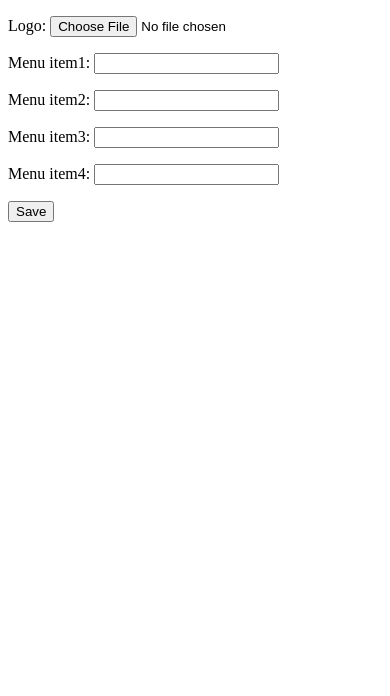
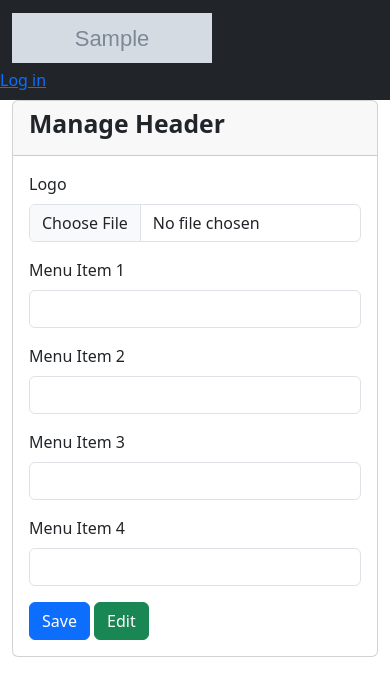
Before and after one commit to cyrusesales/jn4d-website, a Django app: page /adminpage/manage-header/ in a window 390 px wide. Shown: the top 696 px of the page. Run offline with Django 5.2, Linux system fonts and the light colour scheme; tables that the repository leaves empty hold one stand-in row (values such as "Sample post"); grey boxes marked "Sample" are stand-in pictures.

Commit message:
created edit feature and edit page

```diff
--- a/jn4dwebsite/admin_page/templates/base.html
+++ b/jn4dwebsite/admin_page/templates/admin_base.html
@@ -14,10 +14,10 @@
   </head>
   <body>
     <nav class="navbar navbar-expand-lg navbar-dark bg-dark">
-      {% for item in header_objects %}
+      {% for header in headers %}
       <div class="container">
         <a class="navbar-brand" href="#"
-          ><img src="{{ item.logo.url }}" alt=""
+          ><img src="{{ header.logo.url }}" alt="" width="200" height="50"
         /></a>
       </div>
       <nav>
--- a/jn4dwebsite/admin_page/templates/header_page.html
+++ b/jn4dwebsite/admin_page/templates/header_page.html
@@ -1,14 +1,44 @@
-<!DOCTYPE html>
-<html lang="en">
-  <head>
-    <meta charset="UTF-8" />
-    <meta name="viewport" content="width=device-width, initial-scale=1.0" />
-    <title>Manage Header</title>
-  </head>
-  <body>
-    <form method="POST" enctype="multipart/form-data">
-      {% csrf_token %} {{ form.as_p }}
-      <button type="submit">Save</button>
-    </form>
-  </body>
-</html>
+{% extends "admin_base.html" %} {% block content %}
+<section class="section">
+  <div class="container">
+    <div class="row justify-content-center">
+      <div class="col-md-8">
+        <div class="card">
+          <div class="card-header">
+            <h2 class="fw-bold">Manage Header</h2>
+          </div>
+          <div class="card-body">
+            {% for header in headers %}
+            <form action="" method="POST" enctype="multipart/form-data">
+              {% csrf_token %}
+              <div class="mb-3">
+                <label for="" class="form-label">Logo</label>
+                <input type="file" name="logo" class="form-control" />
+              </div>
+              <div class="mb-3">
+                <label for="" class="form-label">Menu Item 1</label>
+                <input type="text" name="menu_item1" class="form-control" />
+              </div>
+              <div class="mb-3">
+                <label for="" class="form-label">Menu Item 2</label>
+                <input type="text" name="menu_item2" class="form-control" />
+              </div>
+              <div class="mb-3">
+                <label for="" class="form-label">Menu Item 3</label>
+                <input type="text" name="menu_item3" class="form-control" />
+              </div>
+              <div class="mb-3">
+                <label for="" class="form-label">Menu Item 4</label>
+                <input type="text" name="menu_item4" class="form-control" />
+              </div>
+              <button type="submit" class="btn btn-primary">Save</button>
+              <a href="{% url "edit-header" header.id %}" class="btn btn-success">Edit</a>
+            </form>
+            {% endfor %}
+          </div>
+        </div>
+      </div>
+    </div>
+  </div>
+</section>
+{% endblock %}
--- a/jn4dwebsite/admin_page/urls.py
+++ b/jn4dwebsite/admin_page/urls.py
@@ -3,5 +3,6 @@ from . import views
 
 urlpatterns = [
     path('', views.adminhome, name="adminpage"),
-    path('manage-header/', views.manage_header, name="manage-header")
+    path('manage-header/', views.manage_header, name="manage-header"),
+    path('edit_header/<str:pk>', views.edit_header, name="edit-header"),
 ]
--- a/jn4dwebsite/admin_page/views.py
+++ b/jn4dwebsite/admin_page/views.py
@@ -1,9 +1,18 @@
 from django.template import loader
 from django.http import HttpResponse
-from django.shortcuts import render
-from django.shortcuts import render, redirect
+from django.shortcuts import render, redirect, get_object_or_404
 from homepage.forms import HeaderForm
 from homepage.models import Header
+from django.contrib import messages
+import os
+
+
+def adminbase(request):
+    headers = Header.objects.all()
+    context = {
+        'headers': headers
+    }
+    return render(request, 'admin_base.html', context)
 
 
 def adminhome(request):
@@ -12,14 +21,41 @@ def adminhome(request):
 
 
 def manage_header(request):
+    headers = Header.objects.all()
     if request.method == 'POST':
-        form = HeaderForm(request.POST, request.FILES)
-        if form.is_valid():
-            form.save()
-            # return redirect('success_page') # Redirect to a success
-    else:
-        form = HeaderForm()
-    return render(request, 'header_page.html', {'form': form})
+        header = Header()
+        header.menu_item1 = request.POST.get('menu_item1')
+        header.menu_item2 = request.POST.get('menu_item2')
+        header.menu_item3 = request.POST.get('menu_item3')
+        header.menu_item4 = request.POST.get('menu_item4')
+
+        if len(request.FILES) != 0:
+            header.logo = request.FILES['logo']
+
+        header.save()
+        messages.success(
+            request, "Header's logo and menu items are added successfully!")
+    context = {'headers': headers}
+    return render(request, 'header_page.html', context)
+
+
+def edit_header(request, pk):
+    headers = Header.objects.get(id=pk)
+
+    if request.method == "POST":
+        if len(request.FILES) != 0:
+            if len(headers.logo) > 0:
+                os.remove(headers.logo.path)
+            headers.logo = request.FILES['logo']
+        headers.menu_item1 = request.POST.get('menu_item1')
+        headers.menu_item2 = request.POST.get('menu_item2')
+        headers.menu_item3 = request.POST.get('menu_item3')
+        headers.menu_item4 = request.POST.get('menu_item4')
+        headers.save()
+        messages.success(request, "Header Updated Successfully")
+
+    context = {'headers': headers}
+    return render(request, 'edit_header.html', context)
 
 
 def display_header_logo(request):
--- a/jn4dwebsite/homepage/templates/base.html
+++ b/jn4dwebsite/homepage/templates/base.html
@@ -54,8 +54,7 @@
       <p class="text-white">No Item available</p>
       {% endif %}
     </nav>
-    {% block content %} {% endblock %}
-
+    {% block content %} {% endblock %} {% comment %}
     <footer class="bg-dark py-3 mt-3 fixed-bottom">
       <div class="container text-light text-center">
         <p class="mb-3" style="font-size: 20px">JN4D Interior Services</p>
@@ -64,5 +63,6 @@
         >
       </div>
     </footer>
+    {% endcomment %}
   </body>
 </html>
```
Also changed, not shown: jn4dwebsite/admin_page/templates/edit_header.html (added, +75 -0 lines).
